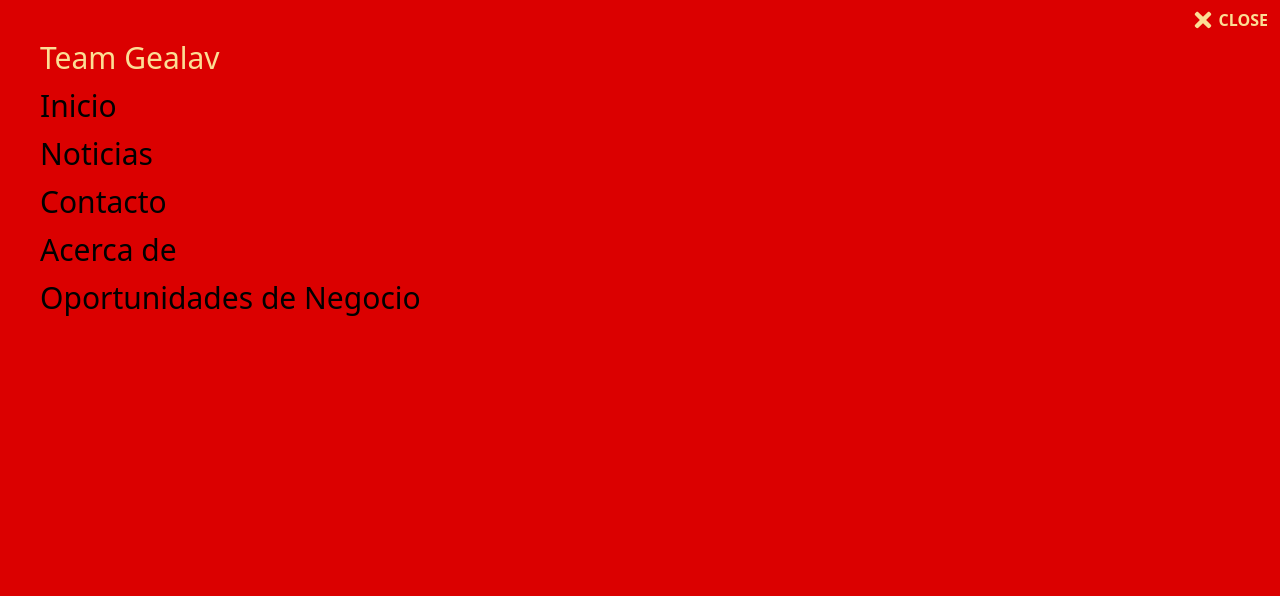
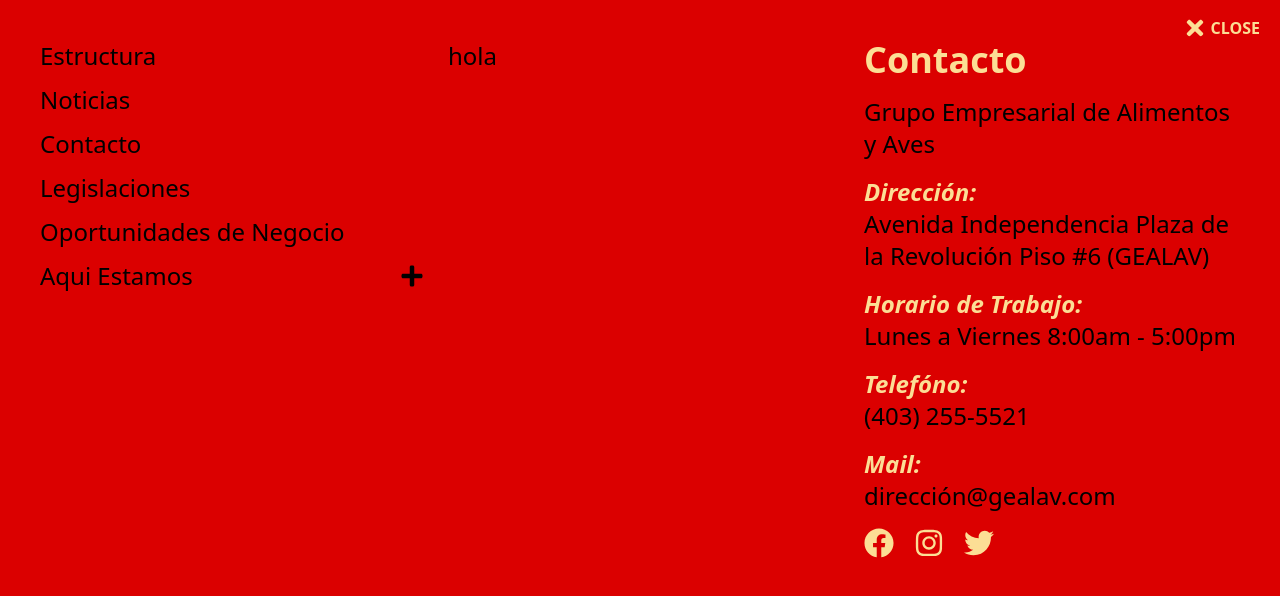
Before and after one commit to Sule98/gealav-web, a Next.js app: page / in a window 1280 px wide. Both pictures are taken after a click on the button "MENU". Shown: the top 596 px of the page. Built offline with nearby package versions, Linux system fonts and the light colour scheme.

Commit message:
Creating the Menu-Grid component

```diff
--- a/app/page.tsx
+++ b/app/page.tsx
@@ -1,23 +1,11 @@
 import Footer from "@/components/Footer";
 import Header from "@/components/Header";
 import Image from "next/image";
+import { ReactNode } from "react";
 
 
 export default function Home() {
   return (
-
-  <div>
-     <div className="bg-primary text-secondary p-4">
-        Primary Background
-      </div>
-      <div className="bg-secondary text-text p-4">
-        Secondary Background
-      </div>
-      <div className="bg-text text-primary p-4">
-        Text Color
-      </div>
-  </div>
-
-
+    <div>Hello Mundo</div>
   );
 }
--- a/components/Header/Menu/Menu.tsx
+++ b/components/Header/Menu/Menu.tsx
@@ -3,52 +3,54 @@ import React, { useState } from "react";
 import { FaBars, FaTimes, FaTimesCircle } from "react-icons/fa";
 import Link from "next/link";
 import MenuSpecial from "./Special";
+import MenuGrid from "./MenuGrid";
 
 export type MenuItem = {
   text: string;
   link: string;
+  expandido?: boolean;
+  showInMenu1?: boolean;
+  showInMenu2?: boolean;
+  hijos?: MenuItem[];
 };
 
 const menuItems: MenuItem[] = [
-  { text: "Inicio", link: "#home" },
-  { text: "Noticias", link: "#news" },
+  { text: "Inicio", link: "#home", showInMenu1: true, showInMenu2: false },
+  { text: "Estructura", link: "#estructura" },
+  { text: "Noticias ", link: "news" },
   { text: "Contacto", link: "#contact" },
-  { text: "Acerca de", link: "#about" },
-  { text: "Oportunidades de Negocio", link: "#negocio" },
+  { text: "Legislaciones", link: "#legal", expandido: true },
+  { text: "Oportunidades de Negocio", link: "#negocio", expandido: true },
+  {
+    text: "Aqui Estamos",
+    link: "#estamos",
+    expandido: true,
+    hijos: [
+      { text: "Hello", link: "#" },
+      { text: "Candela", link: "#" },
+      { text: "Mundo", link: "#" },
+    ],
+  },
 ];
 
 const Menu = () => {
   return (
     <ul className="list-none m-0 p-3 overflow-hidden bg-white">
-      {menuItems.map((item) => (
+      {menuItems
+        .filter((item) => {
+          return !item.expandido;
+        })
+        .map((item) => (
           <li className="float-left text-center" key={item.text}>
             <a
-            className="flex items-center ml-1 transition-colors duration-300 text-secondary p-2 no-underline hover:text-text hover:underline"
+              className="flex items-center ml-3 transition-colors duration-300 text-secondary font-bold p-4 no-underline text-xl bold hover:text-text hover:underline"
               href={item.link}
             >
               {item.text}
             </a>
           </li>
         ))}
-
-      <MenuSpecial menuItems={menuItems}>
-        <nav className="grid grid-cols-2 gap-4 p-10 text-3xl">
-          <div>
-            <ul className="space-y-3">
-              {menuItems.map((item, index) => (
-                <li key={index}>
-                  <Link
-                    href={item.link}
-                    className="hover:text-primary duration-300"
-                  >
-                    {item.text}
-                  </Link>
-                </li>
-              ))}
-            </ul>
-          </div>
-        </nav>
-      </MenuSpecial>
+      <MenuSpecial menuItems={menuItems} />
     </ul>
   );
 };
--- a/components/Header/Menu/MenuGrid.tsx
+++ b/components/Header/Menu/MenuGrid.tsx
@@ -3,31 +3,84 @@ import MenuSpecial from "./Special";
 import Menu, { MenuItem } from "./Menu";
 import React, { use, useState } from "react";
 import Link from "next/link";
+import { FaPlus, FaFacebook, FaTwitter, FaInstagram } from "react-icons/fa";
 
+const Contacto = ({
+  etiqueta,
+  children,
+}: {
+  etiqueta: string;
+  children: string;
+}) => (
+  <div>
+    <h1 className="text-primary font-bold italic">{etiqueta}:</h1>
+    {children}
+  </div>
+);
 
-
-
-const MenuGrid = ({menuItems}: { menuItems: MenuItem[] }) => {
+const MenuGrid = ({ menuItems }: { menuItems: MenuItem[] }) => {
+  const [isOpen, setIsOpen] = useState(false);
+  const toggleMenu = () => {
+    setIsOpen(!isOpen);
+  };
   return (
-    <nav className="grid grid-cols-2 gap-4 p-10 text-3xl">
+    <nav className="grid grid-cols-3 gap-6 p-10 text-2xl">
       <div>
         <ul className="space-y-3">
-          <li className="text-primary">
-            <a href="#teamGealav">Team Gealav </a>
-          </li>
-
-          {menuItems.map((item, index) => (
+          {menuItems
+            .filter((item) => {
+              return !item.showInMenu1;
+            })
+            .map((item, index) => (
               <li key={index}>
                 <Link
                   href={item.link}
                   className="hover:text-primary duration-300"
                 >
+                  <div className="flex justify-between items-center">
                     {item.text}
+                    {item.hijos && <FaPlus />}
+                  </div>
                 </Link>
               </li>
             ))}
         </ul>
       </div>
+      <div>
+        <h1>hola</h1>
+      </div>
+
+      <div className="ml-2 space-y-4">
+        <div className="text-4xl font-bold text-primary">Contacto</div>
+        <div>Grupo Empresarial de Alimentos y Aves</div>
+        <Contacto etiqueta="Dirección">
+          Avenida Independencia Plaza de la Revolución Piso #6 (GEALAV)
+        </Contacto>
+        <Contacto etiqueta="Horario de Trabajo">
+        Lunes a Viernes 8:00am - 5:00pm
+        </Contacto>
+        <Contacto etiqueta="Telefóno">
+        (403) 255-5521
+        </Contacto>
+        <Contacto etiqueta="Mail">
+        dirección@gealav.com
+        </Contacto>
+        <div>
+         </div>
+
+        <div className="flex space-x-5 text-primary">
+          <a href="https://www.facebook.com ">
+            <FaFacebook className =" hover:text-text"size={30} />
+          </a>
+          <a href="https://www.instagram.com ">
+            <FaInstagram  className =" hover:text-text" size={30} />
+
+          </a>
+          <a href="https://www.twitter.com ">
+            <FaTwitter  className =" hover:text-text" size={30} />
+          </a>
+        </div>
+      </div>
     </nav>
   );
 };
--- a/components/Header/Menu/Special.tsx
+++ b/components/Header/Menu/Special.tsx
@@ -11,19 +11,19 @@ const MenuSpecial = ({ menuItems }: { menuItems: MenuItem[] }) => {
     <div className="w-screen h-screen bg-secondary absolute top-0 left-0">
       <button
         onClick={() => setIsOpen(false)}
-        className="text-primary absolute ml-1 hover:text-text top-0 right-1 p-2 flex  duration-500 font-bold"
+        className="text-primary absolute ml-1 hover:text-text top-0 right-1 p-4 flex  duration-500 font-bold"
       >
         <FaTimes className="ml-2 mr-1 text-2xl" />
         CLOSE
       </button>
-      <MenuGrid menuItems={menuItems}/>
+      <MenuGrid menuItems={menuItems} />
     </div>
   ) : (
     <button
       onClick={() => setIsOpen(true)}
-      className="text-secondary hover:text-text flex m-2 text-center duration-300 ease-in-out transition-all"
+      className="text-secondary hover:text-text flex text-3xl ml-6 p-3 text-center duration-300 ease-in-out transition-all"
     >
-      <FaBars className="ml-2 text-2xl" />
+      <FaBars className="ml-6 text-4xl" />
       MENU
     </button>
   );
```
Lines whose indentation alone changed are shown as unchanged.
